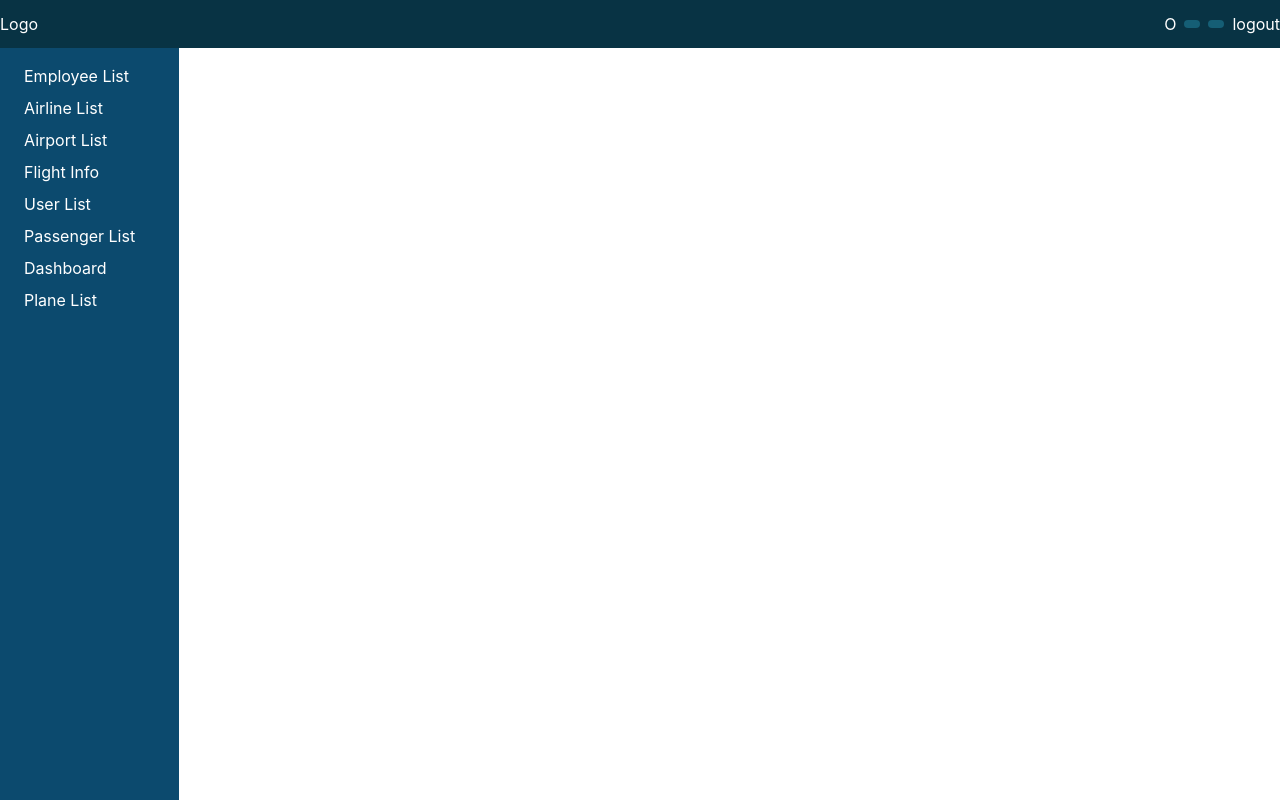
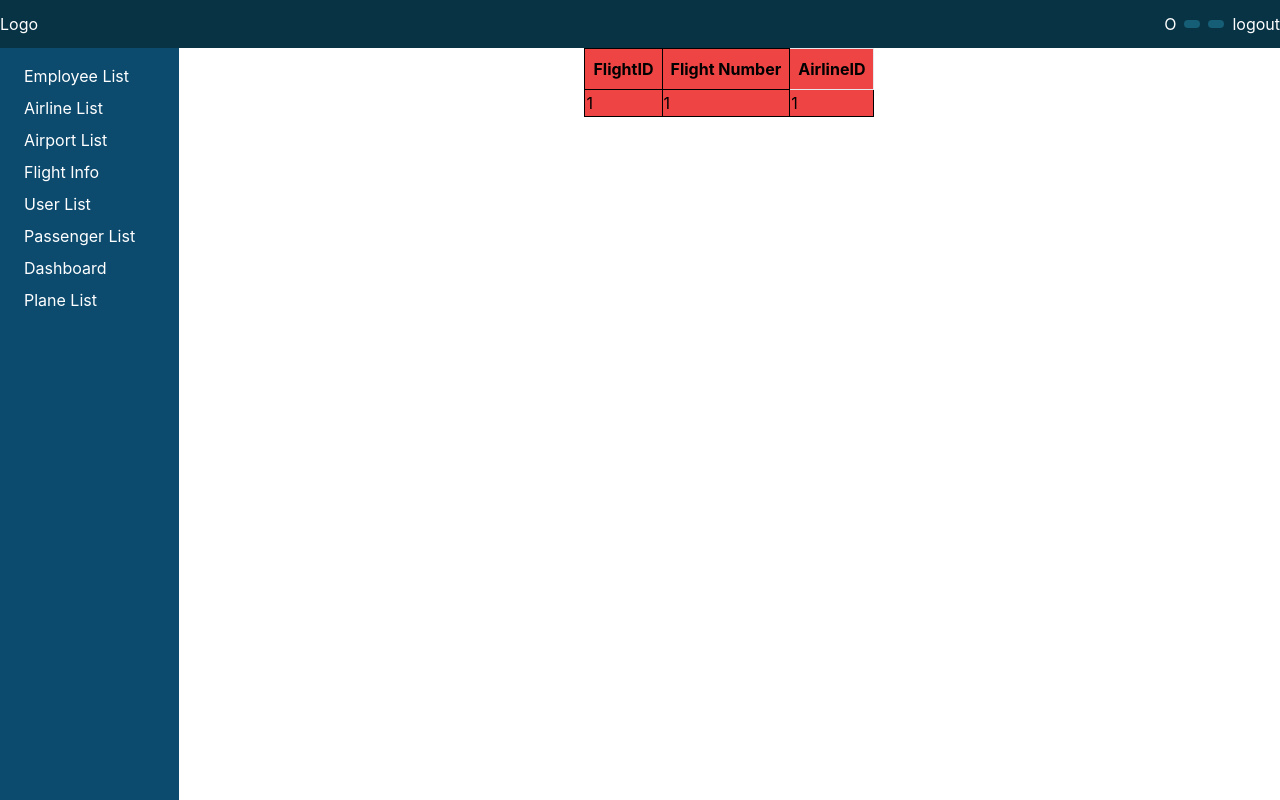
Before and after one commit to nnarct/cpe-airline, a React (Create React App) app in the folder client/: page /system in a window 1280 px wide. Both pictures are taken after a click on the item "Flight Info". Built offline with nearby package versions, Linux system fonts and the light colour scheme; no server answers.

Commit message:
feat: setup vital components for more tasks

```diff
--- a/client/src/admin/pages/systemdashboard.js
+++ b/client/src/admin/pages/systemdashboard.js
@@ -3,12 +3,17 @@ import { useEffect, useState } from "react";
 import { useNavigate } from "react-router-dom";
 
 // components
+import { AdminNavbar } from "../components/navbar";
 import { Sidebar } from "../system/sidebar";
 import { EmployeeList } from "../system/employeeList";
 import { AirlineList } from "../system/airlineList";
-import { AdminNavbar } from "../components/navbar";
-import { FlightInfo } from "../system/flightInfo";
 import { AirportList } from "../system/airportList";
+import { FlightList } from "../system/flightList";
+import { UserList } from "../system/userList";
+import { PassengerList } from "../system/passengerList";
+import { Dashboard } from "../system/dashboard";
+import { PlaneList } from "../system/planeList";
+
 export const SystemDashboard = () => {
   const navigate = useNavigate();
   const [info, setInfo] = useState([]);
@@ -33,8 +38,12 @@ export const SystemDashboard = () => {
         <div className="w-full">
           {content === "EmployeeList" && <EmployeeList />}
           {content === "AirlineList" && <AirlineList />}
-          {content === "FlightInfo" && <FlightInfo />}
           {content === "AirportList" && <AirportList />}
+          {content === "FlightList" && <FlightList />}
+          {content === "UserList" && <UserList />}
+          {content === "PassengerList" && <PassengerList />}
+          {content === "Dashboard" && <Dashboard />}
+          {content === "PlaneList" && <PlaneList />}
         </div>
       </div>
     </>
--- /dev/null
+++ b/client/src/admin/system/dashboard.js
@@ -0,0 +1,7 @@
+export const Dashboard = () => {
+  return (
+    <>
+      <h1>Dashboard</h1>
+    </>
+  );
+}
--- /dev/null
+++ b/client/src/admin/system/flightList.js
@@ -0,0 +1,27 @@
+export const FlightList = () => {
+
+  return (
+    <>
+      <div className="flex justify-center">
+        <table className="bg-red-500">
+          <thead>
+            <tr>
+              <th className="p-2 border border-1 border-black">FlightID</th>
+              <th className="p-2 border border-1 border-black">
+                Flight Number
+              </th>
+              <th className="p-2 border border-1  order-black">AirlineID</th>
+            </tr>
+          </thead>
+          <tbody>
+            <tr>
+              <td className="border border-black">1</td>
+              <td className="border border-black">1</td>
+              <td className="border border-black">1</td>
+            </tr>
+          </tbody>
+        </table>
+      </div>
+    </>
+  );
+};
--- /dev/null
+++ b/client/src/admin/system/passengerList.js
@@ -0,0 +1,7 @@
+export const PassengerList = () => {
+  return (
+    <>
+      <h1>PassengerList</h1>
+    </>
+  );
+}
--- /dev/null
+++ b/client/src/admin/system/planeList.js
@@ -0,0 +1,7 @@
+export const PlaneList = () => {
+  return (
+    <>
+      <h1>PlaneList</h1>
+    </>
+  );
+}
--- /dev/null
+++ b/client/src/admin/system/userList.js
@@ -0,0 +1,7 @@
+export const UserList = () => {
+  return (
+    <>
+      <h1>UserList</h1>
+    </>
+  );
+};
```
